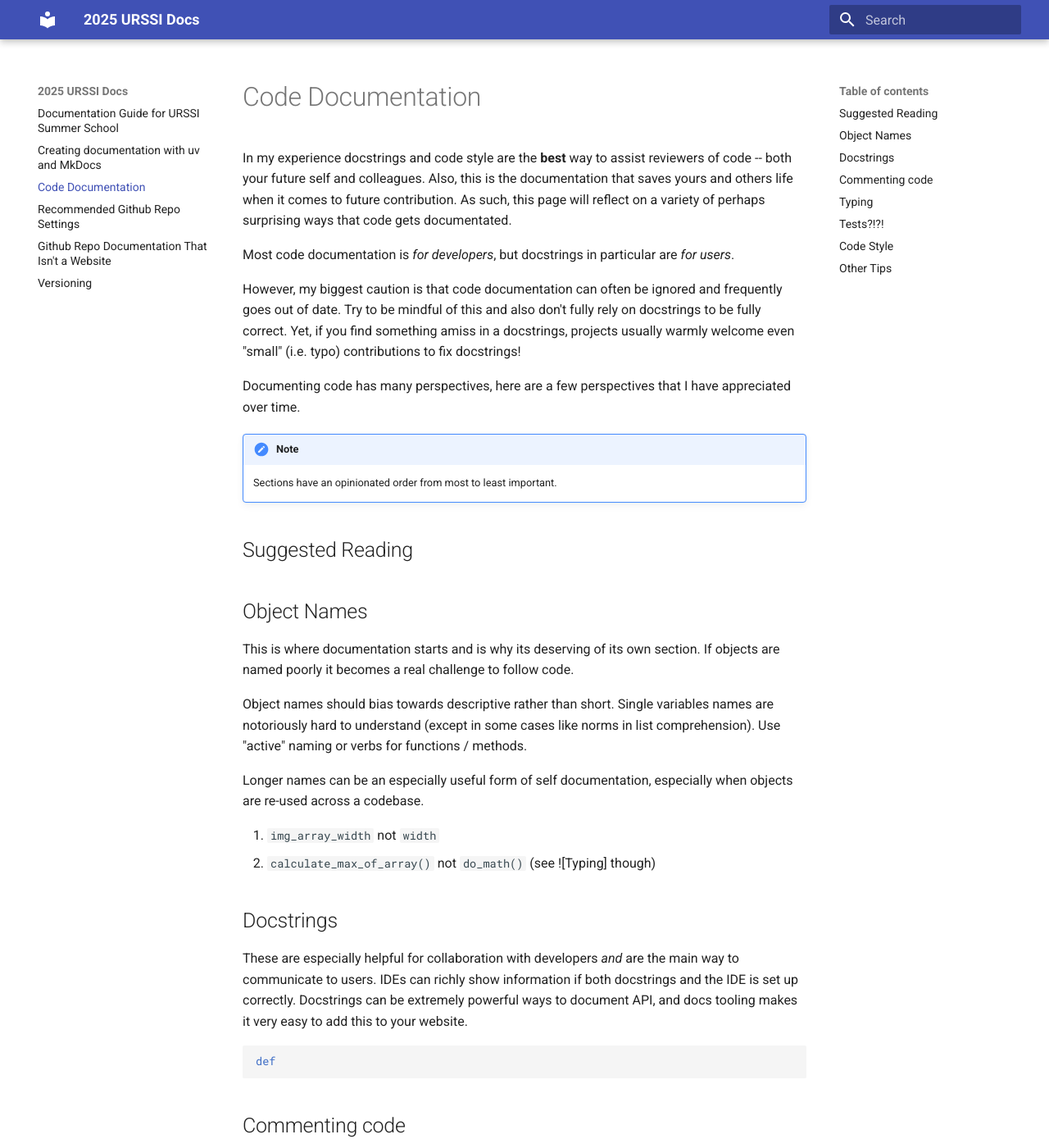
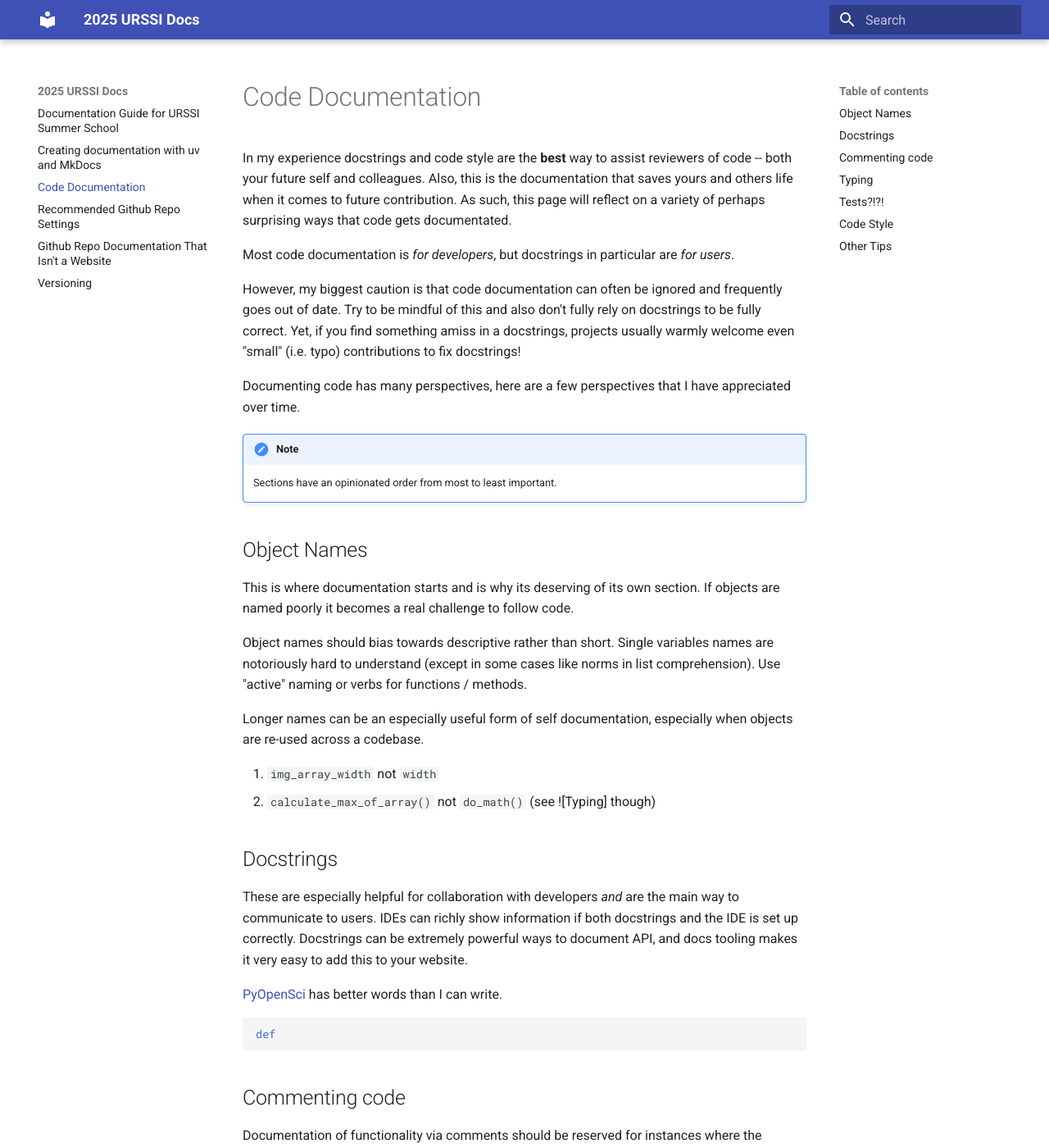
Before and after one commit to TimMonko/urssi-docs, an MkDocs documentation site: the page built from docs/docstrings.md, in a window 1280 px wide and 1400 px high. Shown: the whole window at 82% size. Built offline with MkDocs 1.6.1 and Material for MkDocs 9.7.7, drawn with Linux system fonts in a browser that asks for light colours; some of the changed text lies outside the part shown.

Commit message:
move pyopensci link

````diff
--- a/docs/docstrings.md
+++ b/docs/docstrings.md
@@ -10,8 +10,6 @@ Documenting code has many perspectives, here are a few perspectives that I have
 
 !!! note
     Sections have an opinionated order from most to least important.
-
-## Suggested Reading
 
 ## Object Names
 
@@ -27,6 +25,8 @@ Longer names can be an especially useful form of self documentation, especially
 ## Docstrings
 
 These are especially helpful for collaboration with developers *and* are the main way to communicate to users. IDEs can richly show information if both docstrings and the IDE is set up correctly. Docstrings can be extremely powerful ways to document API, and docs tooling makes it very easy to add this to your website.
+
+[PyOpenSci](https://www.pyopensci.org/python-package-guide/documentation/write-user-documentation/document-your-code-api-docstrings.html#three-python-docstring-formats-and-why-we-like-numpy-style) has better words than I can write.
 
 ```python
 def
````
Also changed, not shown: other parts of docs/docstrings.md (+0 -2 lines).
